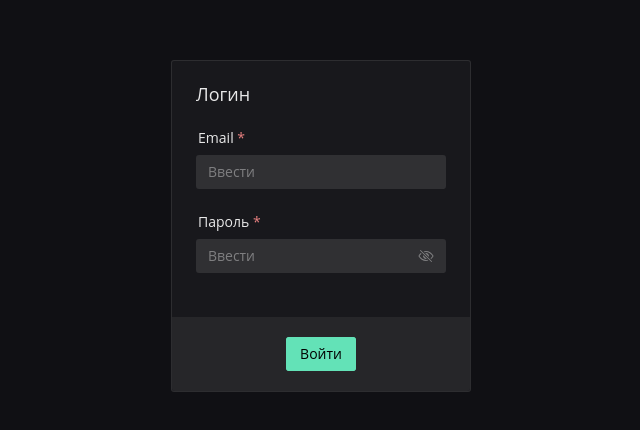
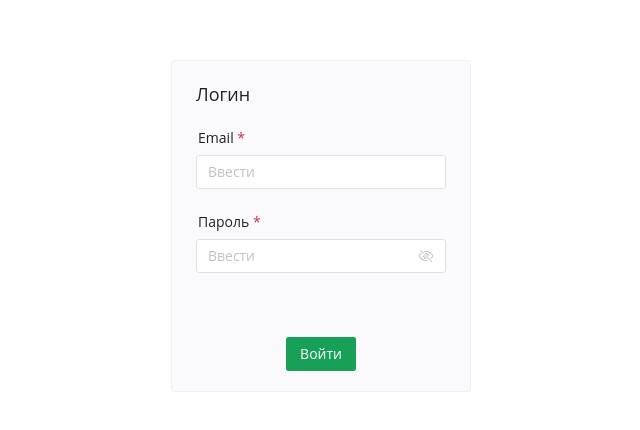
Before and after one commit to kottofey/kottofey-do, a Vue app in the folder frontend/: page /login in a window 1280 px wide. Shown: the part 174-604 px from the top of the page, without its empty margins (319-959 px from the left). Built offline with nearby package versions, Linux system fonts and the light colour scheme; no server answers; what @tanstack/vue-query would draw is missing.

Commit message:
[add] Settings

```diff
--- a/frontend/package.json
+++ b/frontend/package.json
@@ -17,6 +17,7 @@
   },
   "dependencies": {
     "@tanstack/vue-query": "^5.101.2",
+    "@vueuse/core": "^14.3.0",
     "dayjs": "^1.11.21",
     "glob": "^13.0.6",
     "naive-ui": "^2.44.1",
--- a/frontend/src/app/entrypoint/App.vue
+++ b/frontend/src/app/entrypoint/App.vue
@@ -8,22 +8,17 @@ import {
   NNotificationProvider,
 } from 'naive-ui';
 
-// import { useSettings } from '@/app/lib';
+import { useSettings } from '@/app/lib';
 
-// const { settings } = useSettings();
+const { settings } = useSettings();
 </script>
 
 <template>
   <NConfigProvider
     :locale="ruRU"
     :date-locale="dateRuRU"
-    :theme="darkTheme"
+    :theme="settings.theme === 'light' ? null : darkTheme"
   >
-    <!--  <NConfigProvider-->
-    <!--    :locale="ruRU"-->
-    <!--    :date-locale="dateRuRU"-->
-    <!--    :theme="settings.theme === 'light' ? null : darkTheme"-->
-    <!--  >-->
     <NGlobalStyle />
     <NNotificationProvider>
       <RouterView />
--- a/frontend/src/app/entrypoint/main.ts
+++ b/frontend/src/app/entrypoint/main.ts
@@ -7,8 +7,7 @@ import App from './App.vue';
 
 import { router } from '@/app/router';
 import { useAuth } from '@/features/auth';
-
-// import { defaultTanstackQueryOptions } from '@/shared/lib/tanstack';
+import { defaultTanstackQueryOptions } from '@/shared/lib/tanstack';
 
 const app = createApp(App);
 const pinia = createPinia();
@@ -19,7 +18,7 @@ await useAuth().initializeAuthState();
 app.use(router);
 app.use(VueQueryPlugin, {
   enableDevtoolsV6Plugin: true,
-  // ...defaultTanstackQueryOptions,
+  ...defaultTanstackQueryOptions,
 });
 
 app.mount('#app');
--- /dev/null
+++ b/frontend/src/app/lib/index.ts
@@ -0,0 +1 @@
+export { default as useSettings } from './useSettings';
--- /dev/null
+++ b/frontend/src/app/lib/useSettings.ts
@@ -0,0 +1,55 @@
+import { useLocalStorage } from '@vueuse/core';
+
+interface ISettings {
+  theme: 'light' | 'dark';
+  // rentees: {
+  //   deletedOnly?: boolean;
+  // };
+  // agreements: {
+  //   withDeleted?: boolean;
+  //   filter?: 'actual' | 'expired' | null;
+  // };
+  // counters: {
+  //   actualOnDate?: number;
+  // };
+  // bills: {
+  //   withExpiredAgreements?: boolean;
+  //   renteeFilter?: number;
+  // };
+  // tarifs: {
+  //   typeFilter?: string;
+  //   actualOnDate?: number;
+  // };
+}
+
+export default function useSettings() {
+  const settings = useLocalStorage<ISettings>(
+    'settings',
+    {
+      theme: 'light',
+      // rentees: {
+      //   deletedOnly: false,
+      // },
+      // agreements: {
+      //   withDeleted: false,
+      //   filter: null,
+      // },
+      // counters: {
+      //   actualOnDate: undefined,
+      // },
+      // bills: {
+      //   withExpiredAgreements: false,
+      //   renteeFilter: undefined,
+      // },
+      // tarifs: {
+      //   typeFilter: undefined,
+      //   actualOnDate: undefined,
+      // },
+    },
+    {
+      deep: true,
+    },
+  );
+
+  return { settings };
+}
--- a/frontend/src/shared/ui/buttons/ChangeThemeButton.vue
+++ b/frontend/src/shared/ui/buttons/ChangeThemeButton.vue
@@ -1,11 +1,10 @@
 <script setup lang="ts">
 import { NButton, NIcon } from 'naive-ui';
 
-import { SunIcon } from '@/shared/ui/icons';
+import { MoonIcon, SunIcon } from '@/shared/ui/icons';
+import { useSettings } from '@/app/lib';
 
-// import { useSettings } from '@/app/lib';
-
-// const { settings } = useSettings();
+const { settings } = useSettings();
 
 const { iconSize = 24 } = defineProps<{
   iconSize?: number;
@@ -13,13 +12,13 @@ const { iconSize = 24 } = defineProps<{
 // -----------------------------------------------------------------------------
 // Actions
 // -----------------------------------------------------------------------------
-// const changeTheme = () => {
-//   if (settings.value.theme === 'light') {
-//     settings.value.theme = 'dark';
-//   } else if (settings.value.theme === 'dark') {
-//     settings.value.theme = 'light';
-//   }
-// };
+const changeTheme = () => {
+  if (settings.value.theme === 'light') {
+    settings.value.theme = 'dark';
+  } else if (settings.value.theme === 'dark') {
+    settings.value.theme = 'light';
+  }
+};
 </script>
 
 <template>
@@ -29,28 +28,14 @@ const { iconSize = 24 } = defineProps<{
     :style="{
       '--theme-btn-size': `${iconSize ? iconSize : 24}px`,
     }"
+    @click="changeTheme"
   >
     <template #icon>
       <NIcon :size="iconSize">
-        <SunIcon />
-        <!--        <MoonIcon v-else /> -->
-      </NIcon>
-    </template>
+        <SunIcon v-if="settings.theme === 'light'" />
+        <MoonIcon v-else /> </NIcon
+    ></template>
   </NButton>
-  <!--  <NButton-->
-  <!--    class="btn-theme"-->
-  <!--    round-->
-  <!--    :style="{-->
-  <!--      '&#45;&#45;theme-btn-size': `${iconSize ? iconSize : 24}px`,-->
-  <!--    }"-->
-  <!--    @click="changeTheme"-->
-  <!--  >-->
-  <!--    <template #icon>-->
-  <!--      <NIcon :size="iconSize">-->
-  <!--        <SunIcon v-if="settings.theme === 'light'" />-->
-  <!--        <MoonIcon v-else /> </NIcon-->
-  <!--    ></template>-->
-  <!--  </NButton>-->
 </template>
 
 <style scoped lang="scss">
```
Also changed, not shown: 1 other file (tests, documents, lock files or other folders).
